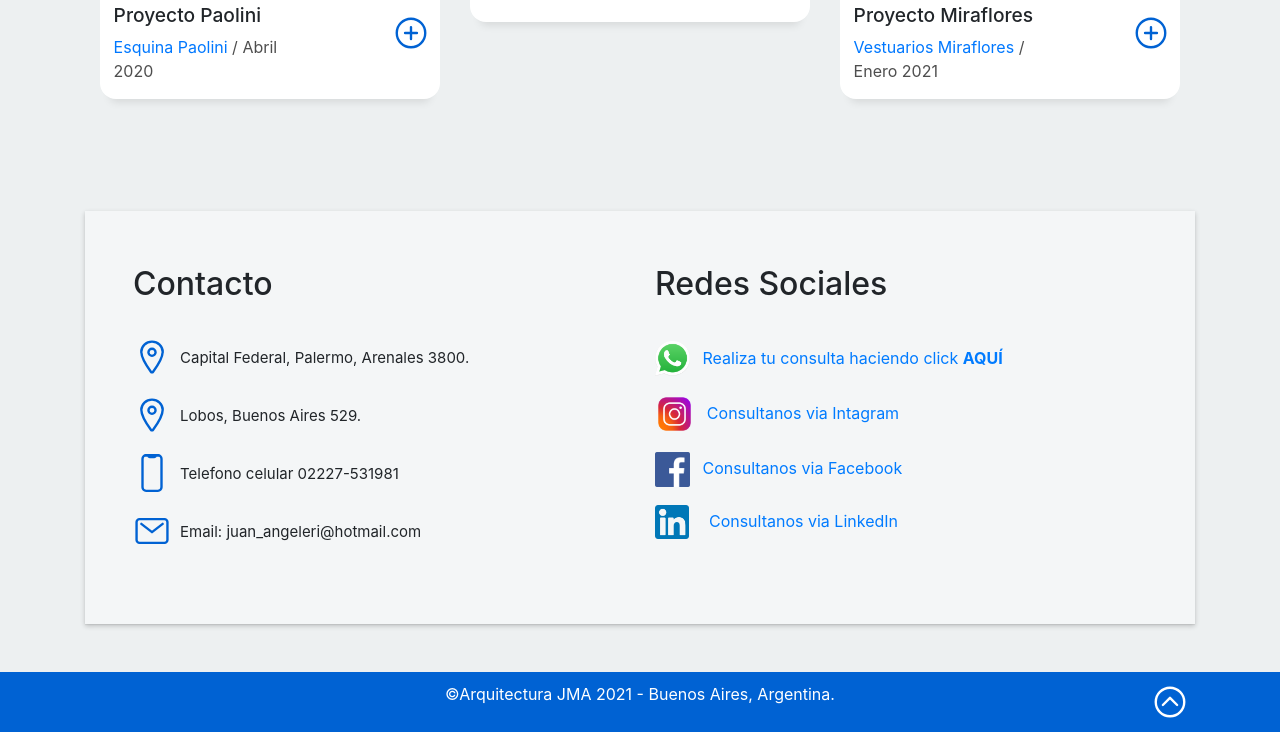
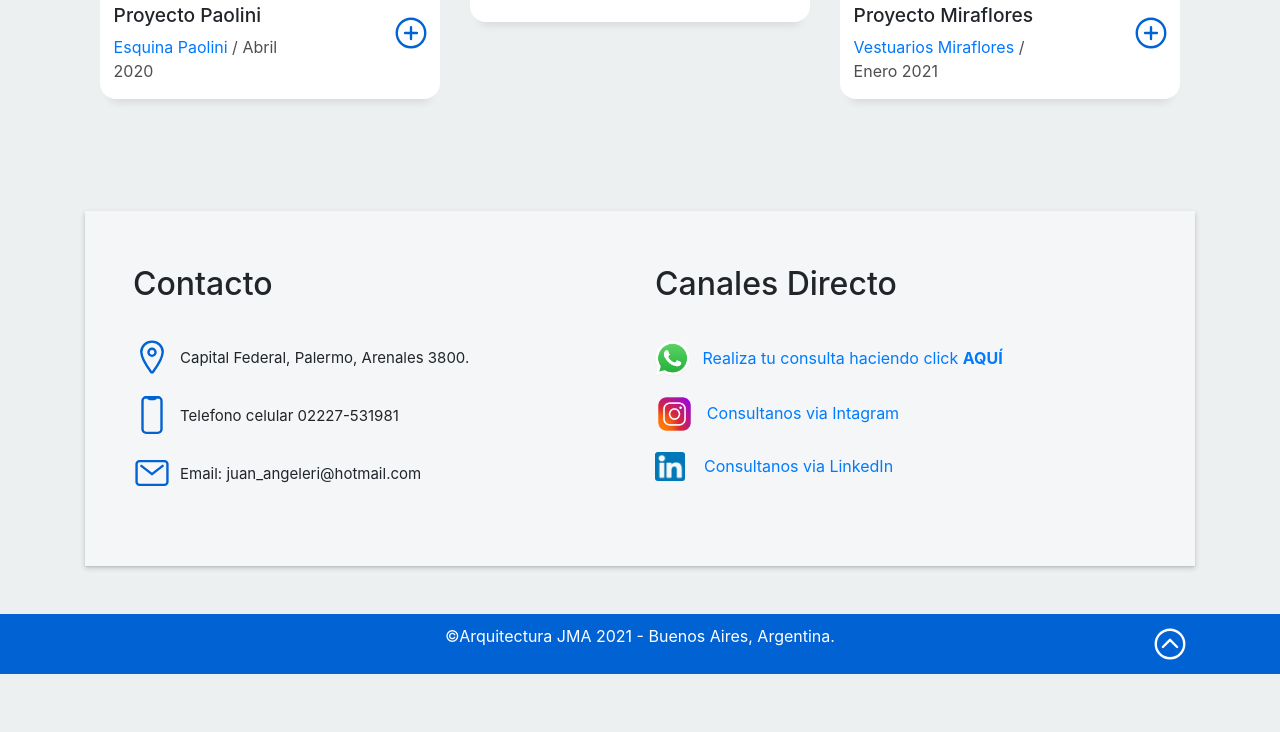
Before and after one commit to TomasAngeleri/proyectoJuanma, a plain HTML site: page index.html in a window 1280 px wide. Shown: the part 3204-3936 px from the top of the page. After the commit the page ends 3878 px from the top, so only its background shows below. Drawn offline with nearby package versions, Linux system fonts and the light colour scheme.

Commit message:
Pequeños arreglos del html

```diff
--- a/assets/css/style.css
+++ b/assets/css/style.css
@@ -367,15 +367,10 @@ body{
 }
 
 .contact-linkedIn img{
-  width: 7%;
+  width: 6%;
   margin-right: 15px;
 
 }
-
-/* .redes-sociales div img{
-  margin-right:10px;
-} */
-
 
 
 /* End conctac section */
--- a/index.html
+++ b/index.html
@@ -374,7 +374,6 @@
                 <div class="col-md-6">
                   <div class="row">
                    <div class="col-sm-6 col-md-7">
-                     <!-- FOTO ABOUT -->
                      <div class="title-box-2">
                       <h5 class="contact-title-left">
                         Contacto
@@ -387,10 +386,6 @@
                       <div class="contact-location">
                         <ion-icon class="icon-contact" name="location-outline"></ion-icon>
                         <span style="margin-left: 9px; position: absolute; margin-top: 15px;" class="div-locatacion">Capital Federal, Palermo, Arenales 3800.</span>
-                      </div>
-                      <div class="contact-locationTwo">
-                        <span class="span-icon"><ion-icon name="location-outline"></ion-icon></span>
-                        <span style="margin-left: 9px; position: absolute; margin-top: 15px;">Lobos, Buenos Aires 529.</span>
                       </div>
                       <div class="contact-phone">
                         <span class="span-icon"><ion-icon name="phone-portrait-outline"></ion-icon></span>
@@ -406,7 +401,7 @@
                 <div class="col-md-6">
                  <div>
                    <div class="title-box-2">
-                     <h5 class="contact-title-right">Redes Sociales</h5>
+                     <h5 class="contact-title-right">Canales Directo</h5>
                    </div>
                    <div class="redes-sociles">
                      <div class="contact-wa">
@@ -419,12 +414,6 @@
                       <a target="_blank" href="https://www.instagram.com/juanangeleri">
                        <img class="contact-img" src="./assets/img/instagram-icon.png" alt="">
                        <span>Consultanos via Intagram</span>
-                      </a>
-                    </div>
-                    <div class="contact-face">
-                      <a target="_blank" href="https://www.facebook.com/juan.angeleri.9">
-                       <img class="contact-img" src="./assets/img/face-logo.png" alt="">
-                       <span>Consultanos via Facebook</span>
                       </a>
                     </div>
                     <div class="contact-linkedIn">
@@ -468,7 +457,7 @@
 
 
     <!-- Option 2: jQuery, Popper.js, and Bootstrap JS -->
-    <script src="/assets/js/index.js"></script>
+    <script src="./assets/js/index.js"></script>
     <script src="https://code.jquery.com/jquery-3.5.1.slim.min.js" integrity="sha384-DfXdz2htPH0lsSSs5nCTpuj/zy4C+OGpamoFVy38MVBnE+IbbVYUew+OrCXaRkfj" crossorigin="anonymous"></script>
     <script src="https://cdn.jsdelivr.net/npm/popper.js@1.16.1/dist/umd/popper.min.js" integrity="sha384-9/reFTGAW83EW2RDu2S0VKaIzap3H66lZH81PoYlFhbGU+6BZp6G7niu735Sk7lN" crossorigin="anonymous"></script>
     <script src="https://cdn.jsdelivr.net/npm/bootstrap@4.5.3/dist/js/bootstrap.min.js" integrity="sha384-w1Q4orYjBQndcko6MimVbzY0tgp4pWB4lZ7lr30WKz0vr/aWKhXdBNmNb5D92v7s" crossorigin="anonymous"></script>
```
